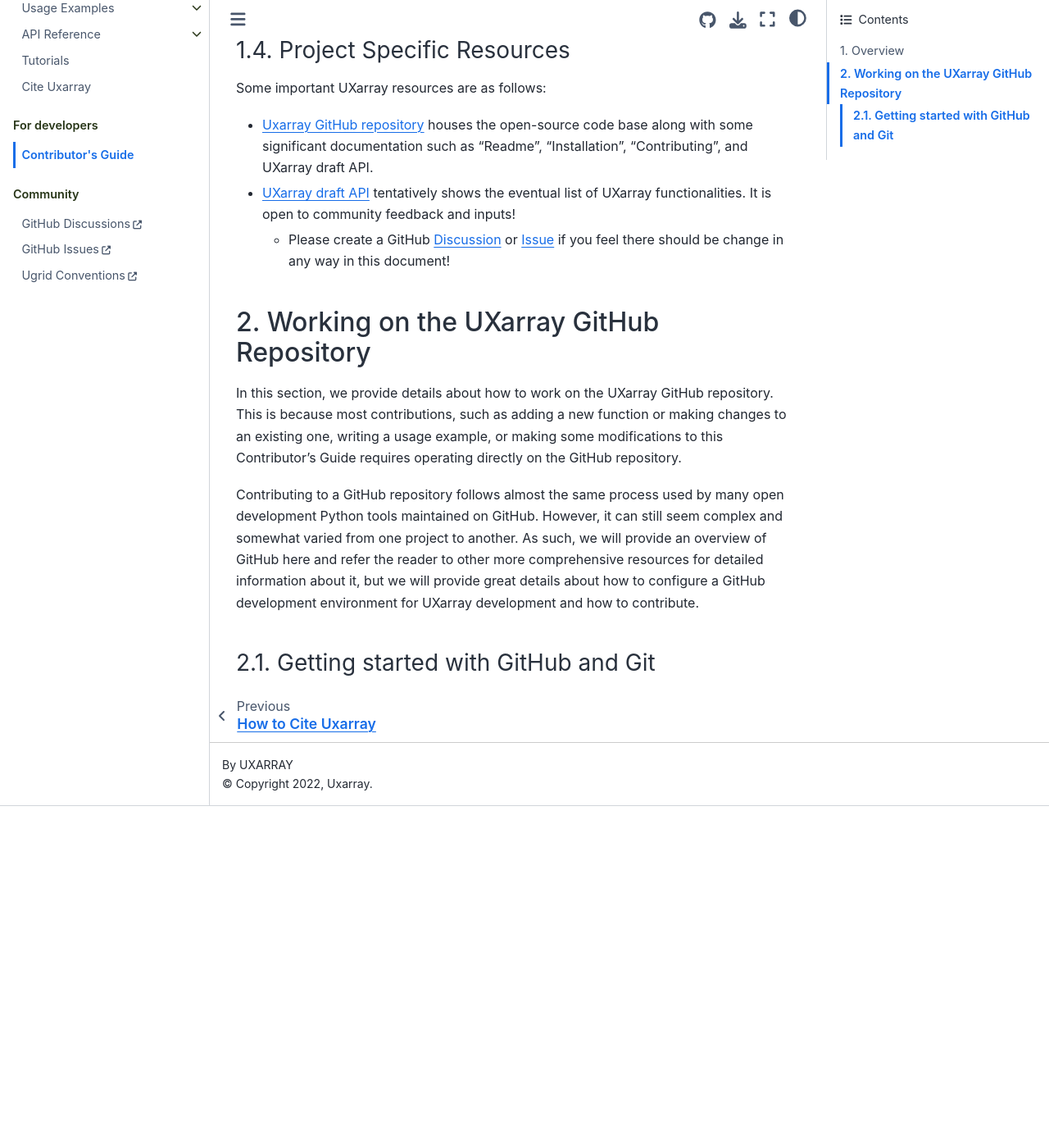
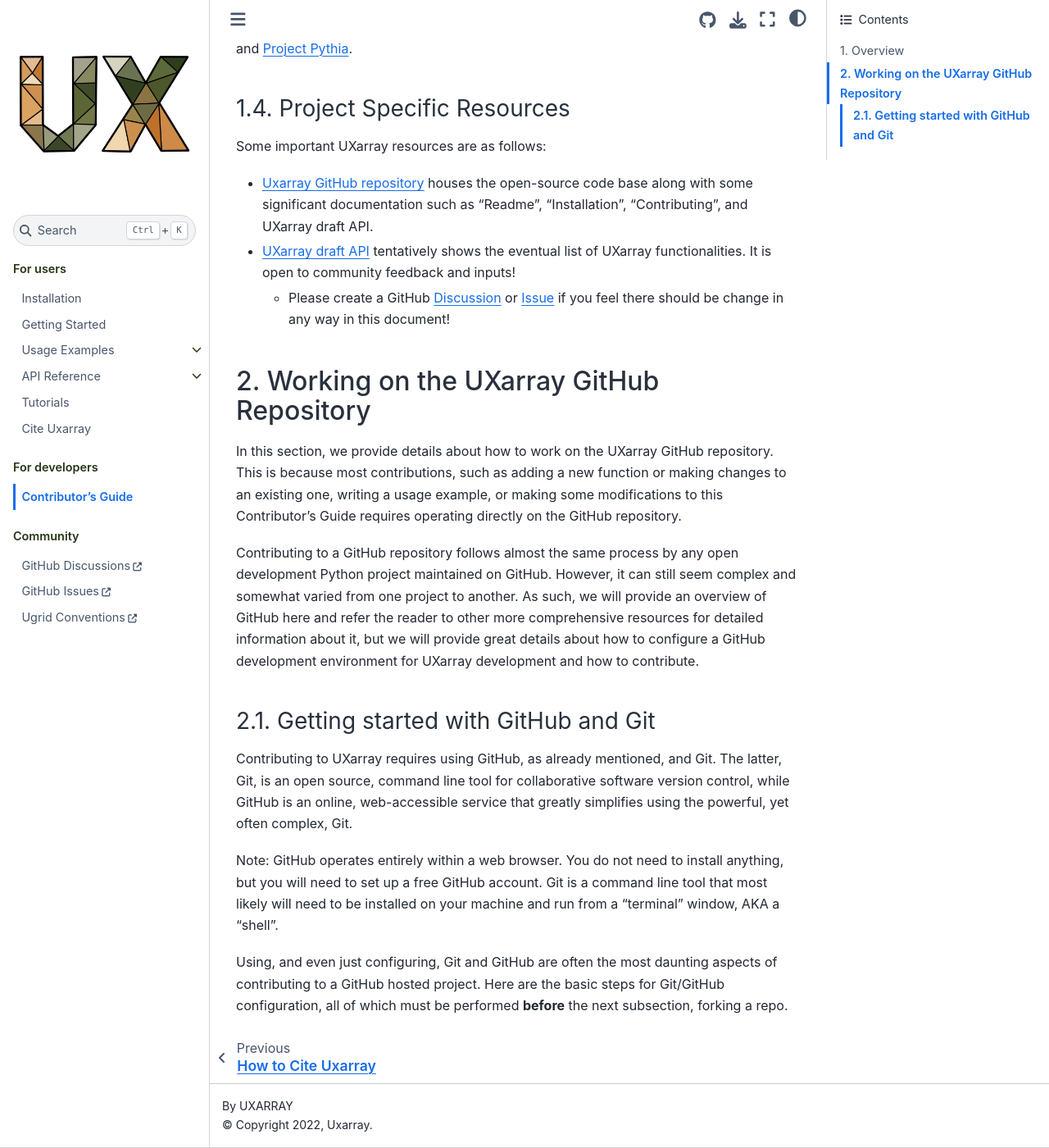
Before and after one commit to UXARRAY/uxarray, a Sphinx documentation site: the page built from docs/contributing.rst, in a window 1280 px wide and 1400 px high, scrolled down 1239 px. Shown: the whole window at 82% size. Built offline with Sphinx 7.4.7 and the Sphinx Book theme 1.1.4, drawn with Linux system fonts in a browser that asks for light colours; before the commit the page ends 2222 px from its top, so only the background shows below that.

Commit message:
Add Github and Git, and try table of contents

```diff
--- a/docs/contributing.rst
+++ b/docs/contributing.rst
@@ -61,6 +65,10 @@
 However, this guide might still be missing case-specific details; please do
 not hesitate to reach out to us to consult any such cases.
 
+Lastly, much of the information in this guide has been co-opted from the
+`GeoCAT <https://geocat.ucar.edu/pages/contributing.html>`_ project and
+`Project Pythia <https://projectpythia.org/contributing.html>`_.
+
 1.4. Project Specific Resources
 ^^^^^^^^^^^^^^^^^^^^^^^^^^^^^^^
 
@@ -88,8 +96,8 @@
 making some modifications to this Contributor's Guide requires operating
 directly on the GitHub repository.
 
-Contributing to a GitHub repository follows almost the same
-process used by many open development Python tools maintained on GitHub.
+Contributing to a GitHub repository follows almost the same process by
+any open development Python project maintained on GitHub.
 However, it can still seem complex and somewhat varied from one project to
 another. As such, we will provide an overview of GitHub here and refer the
 reader to other more comprehensive resources for detailed information about
@@ -98,3 +106,18 @@
 
 2.1. Getting started with GitHub and Git
 ^^^^^^^^^^^^^^^^^^^^^^^^^^^^^^^^^^^^^^^^
+
+Contributing to UXarray requires using GitHub, as already mentioned, and
+Git. The latter, Git, is an open source, command line tool for collaborative
+software version control, while GitHub is an online, web-accessible service
+that greatly simplifies using the powerful, yet often complex, Git.
+
+Note: GitHub operates entirely within a web browser. You do not need to
+install anything, but you will need to set up a free GitHub account. Git
+is a command line tool that most likely will need to be installed on
+your machine and run from a "terminal" window, AKA a "shell".
+
+Using, and even just configuring, Git and GitHub are often the most
+daunting aspects of contributing to a GitHub hosted project. Here are
+the basic steps for Git/GitHub configuration, all of which must be
+performed **before** the next subsection, forking a repo.
```
Also changed, not shown: other parts of docs/contributing.rst (+4 -0 lines).
